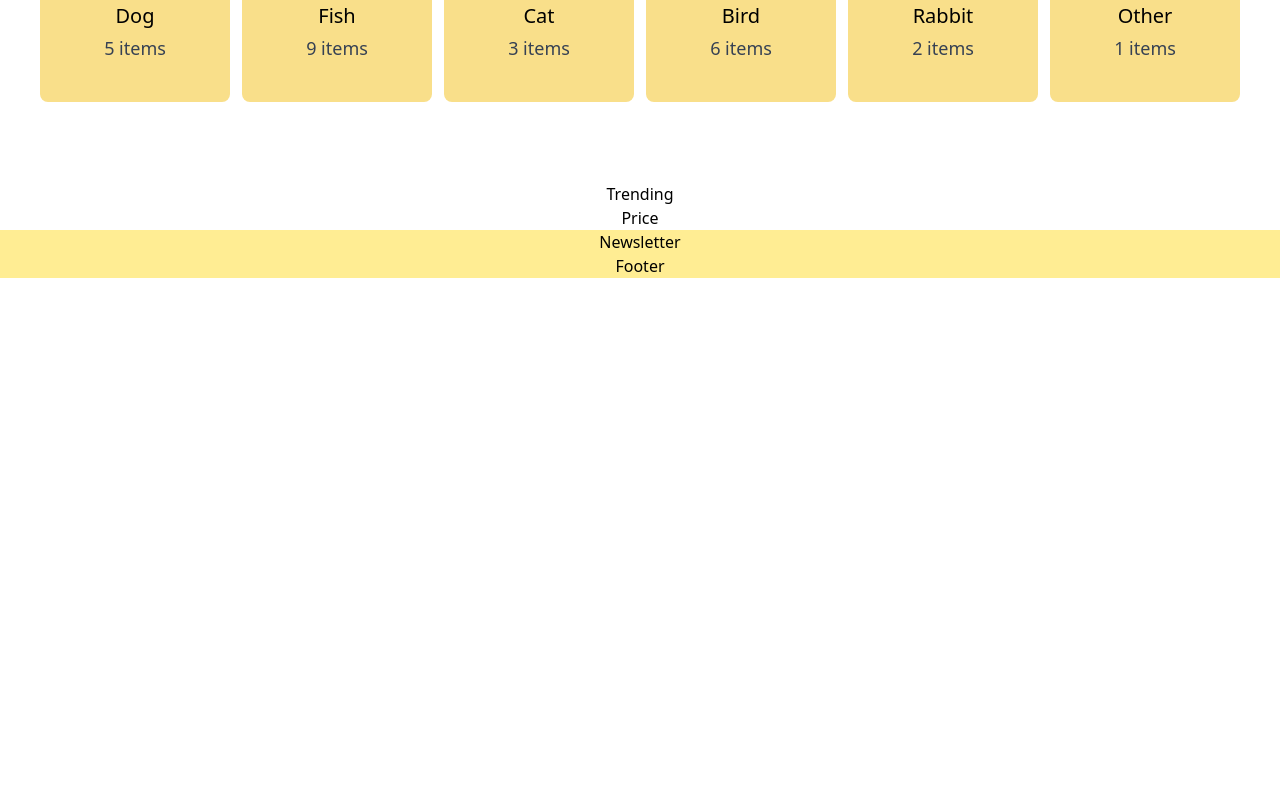
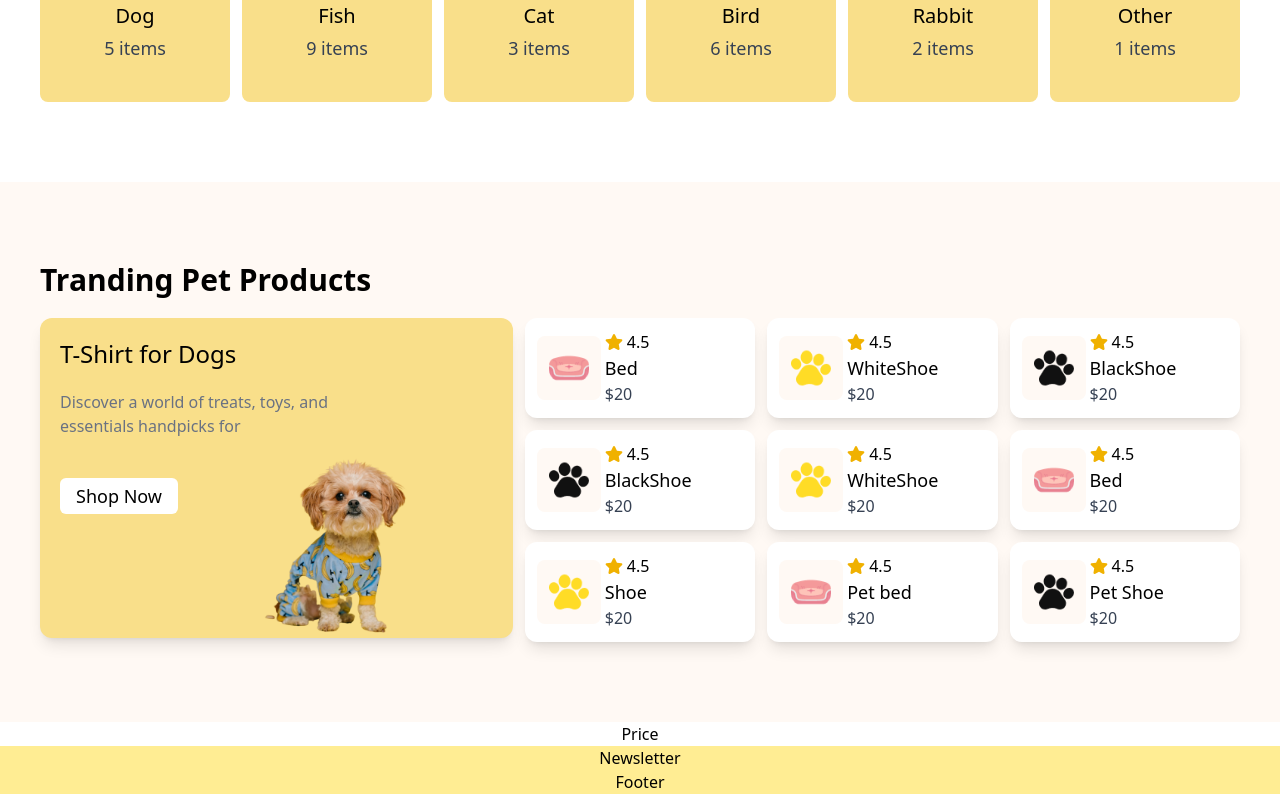
Before and after one commit to mrirakib04/landing-page-7, a React (Vite) app: page / in a window 1280 px wide. Shown: the part 992-1786 px from the top of the page. Before the commit the page ends 1270 px from the top, so only its background shows below. Built offline with nearby package versions, Linux system fonts and the light colour scheme.

Commit message:
trending products section

```diff
--- a/src/components/Categories.jsx
+++ b/src/components/Categories.jsx
@@ -8,7 +8,9 @@
 const Categories = () => {
   return (
     <div className="w-full md:px-10 px-5 md:py-20 py-10 flex flex-col gap-5">
-      <h2 className="text-3xl font-semibold">Browse by Categories</h2>
+      <h2 className="md:text-3xl text-2xl font-semibold">
+        Browse by Categories
+      </h2>
       <div className="w-full grid lg:grid-cols-6 md:grid-cols-5 sm:grid-cols-4 grid-cols-2 gap-3">
         <div className="w-full py-10 px-5 flex flex-col gap-1 items-center bg-[#F9DF8A] rounded-lg">
           <img
--- a/src/components/Trending.jsx
+++ b/src/components/Trending.jsx
@@ -1,5 +1,170 @@
+import { FaStar } from "react-icons/fa";
+import cardDog from "./../assets/img/cute-pet-small.png";
+import bed from "./../assets/img/pet-couch.png";
+import BlackShoe from "./../assets/img/logo-header.png";
+import WhiteShoe from "./../assets/img/logo-footer.png";
+
 const Trending = () => {
-  return <div>Trending</div>;
+  return (
+    <div className="w-full md:px-10 px-5 md:py-20 py-10 flex flex-col gap-5 bg-[#FFF9F4]">
+      <h2 className="md:text-3xl text-2xl font-semibold">
+        Tranding Pet Products
+      </h2>
+      <div className="w-full grid lg:grid-cols-5 sm:grid-cols-4 grid-cols-2 gap-3">
+        <div className="col-span-2 lg:row-span-3 sm:row-span-3 p-5 bg-[#F9DF8A] rounded-xl shadow-lg lg:h-80 md:h-[360px] h-[340px]">
+          <h4 className="md:text-2xl text-xl font-medium">T-Shirt for Dogs</h4>
+          <p className="text-gray-500 md:w-2/3 w-5/6 mt-5 font-medium">
+            Discover a world of treats, toys, and essentials handpicks for
+          </p>
+          <div className="w-full flex items-start justify-between gap-2 relative">
+            <button className=" mt-10 py-1 px-4 bg-white text-black hover:bg-black hover:text-white duration-300 rounded-md text-lg font-medium">
+              Shop Now
+            </button>
+            <img
+              className="h-60 absolute lg:left-50 md:left-40 sm:left-35 left-25 -top-10"
+              src={cardDog}
+              alt="cardDog"
+            />
+          </div>
+        </div>
+        <div className="p-3 col-span-1 bg-white rounded-xl shadow-lg flex items-center gap-1">
+          <img
+            className="md:max-h-16 max-h-12 h-full md:max-w-16 max-w-12 w-full object-cover sm:p-3 p-2 rounded-lg bg-[#FFF9F4]"
+            src={bed}
+            alt="bed"
+          />
+          <div className="flex flex-col items-start justify-between">
+            <p className="flex items-center gap-1">
+              <FaStar className="text-lg text-yellow-500"></FaStar>
+              4.5
+            </p>
+            <h4 className="md:text-lg text-base font-medium">Bed</h4>
+            <p className="font-medium text-gray-700">$20</p>
+          </div>
+        </div>
+        <div className="p-3 col-span-1 bg-white rounded-xl shadow-lg flex items-center gap-1">
+          <img
+            className="md:max-h-16 max-h-12 h-full md:max-w-16 max-w-12 w-full object-cover sm:p-3 p-2 rounded-lg bg-[#FFF9F4]"
+            src={BlackShoe}
+            alt="BlackShoe"
+          />
+          <div className="flex flex-col items-start justify-between">
+            <p className="flex items-center gap-1">
+              <FaStar className="text-lg text-yellow-500"></FaStar>
+              4.5
+            </p>
+            <h4 className="md:text-lg text-base font-medium">WhiteShoe</h4>
+            <p className="font-medium text-gray-700">$20</p>
+          </div>
+        </div>
+        <div className="p-3 col-span-1 bg-white rounded-xl shadow-lg flex items-center gap-1">
+          <img
+            className="md:max-h-16 max-h-12 h-full md:max-w-16 max-w-12 w-full object-cover sm:p-3 p-2 rounded-lg bg-[#FFF9F4]"
+            src={WhiteShoe}
+            alt="WhiteShoe"
+          />
+          <div className="flex flex-col items-start justify-between">
+            <p className="flex items-center gap-1">
+              <FaStar className="text-lg text-yellow-500"></FaStar>
+              4.5
+            </p>
+            <h4 className="md:text-lg text-base font-medium">BlackShoe</h4>
+            <p className="font-medium text-gray-700">$20</p>
+          </div>
+        </div>
+        <div className="p-3 col-span-1 bg-white rounded-xl shadow-lg flex items-center gap-1">
+          <img
+            className="md:max-h-16 max-h-12 h-full md:max-w-16 max-w-12 w-full object-cover sm:p-3 p-2 rounded-lg bg-[#FFF9F4]"
+            src={WhiteShoe}
+            alt="WhiteShoe"
+          />
+          <div className="flex flex-col items-start justify-between">
+            <p className="flex items-center gap-1">
+              <FaStar className="text-lg text-yellow-500"></FaStar>
+              4.5
+            </p>
+            <h4 className="md:text-lg text-base font-medium">BlackShoe</h4>
+            <p className="font-medium text-gray-700">$20</p>
+          </div>
+        </div>
+        <div className="p-3 col-span-1 bg-white rounded-xl shadow-lg flex items-center gap-1">
+          <img
+            className="md:max-h-16 max-h-12 h-full md:max-w-16 max-w-12 w-full object-cover sm:p-3 p-2 rounded-lg bg-[#FFF9F4]"
+            src={BlackShoe}
+            alt="BlackShoe"
+          />
+          <div className="flex flex-col items-start justify-between">
+            <p className="flex items-center gap-1">
+              <FaStar className="text-lg text-yellow-500"></FaStar>
+              4.5
+            </p>
+            <h4 className="md:text-lg text-base font-medium">WhiteShoe</h4>
+            <p className="font-medium text-gray-700">$20</p>
+          </div>
+        </div>
+        <div className="p-3 col-span-1 bg-white rounded-xl shadow-lg flex items-center gap-1">
+          <img
+            className="md:max-h-16 max-h-12 h-full md:max-w-16 max-w-12 w-full object-cover sm:p-3 p-2 rounded-lg bg-[#FFF9F4]"
+            src={bed}
+            alt="bed"
+          />
+          <div className="flex flex-col items-start justify-between">
+            <p className="flex items-center gap-1">
+              <FaStar className="text-lg text-yellow-500"></FaStar>
+              4.5
+            </p>
+            <h4 className="md:text-lg text-base font-medium">Bed</h4>
+            <p className="font-medium text-gray-700">$20</p>
+          </div>
+        </div>
+        <div className="p-3 lg:col-span-1 bg-white rounded-xl shadow-lg flex items-center gap-1">
+          <img
+            className="md:max-h-16 max-h-12 h-full md:max-w-16 max-w-12 w-full object-cover sm:p-3 p-2 rounded-lg bg-[#FFF9F4]"
+            src={BlackShoe}
+            alt="BlackShoe"
+          />
+          <div className="flex flex-col items-start justify-between">
+            <p className="flex items-center gap-1">
+              <FaStar className="text-lg text-yellow-500"></FaStar>
+              4.5
+            </p>
+            <h4 className="md:text-lg text-base font-medium">Shoe</h4>
+            <p className="font-medium text-gray-700">$20</p>
+          </div>
+        </div>
+        <div className="p-3 lg:col-span-1 bg-white rounded-xl shadow-lg flex items-center gap-1">
+          <img
+            className="md:max-h-16 max-h-12 h-full md:max-w-16 max-w-12 w-full object-cover sm:p-3 p-2 rounded-lg bg-[#FFF9F4]"
+            src={bed}
+            alt="bed"
+          />
+          <div className="flex flex-col items-start justify-between">
+            <p className="flex items-center gap-1">
+              <FaStar className="text-lg text-yellow-500"></FaStar>
+              4.5
+            </p>
+            <h4 className="md:text-lg text-base font-medium">Pet bed</h4>
+            <p className="font-medium text-gray-700">$20</p>
+          </div>
+        </div>
+        <div className="lg:flex hidden p-3 lg:col-span-1 bg-white rounded-xl shadow-lg items-center gap-1">
+          <img
+            className="md:max-h-16 max-h-12 h-full md:max-w-16 max-w-12 w-full object-cover sm:p-3 p-2 rounded-lg bg-[#FFF9F4]"
+            src={WhiteShoe}
+            alt="WhiteShoe"
+          />
+          <div className="flex flex-col items-start justify-between">
+            <p className="flex items-center gap-1">
+              <FaStar className="text-lg text-yellow-500"></FaStar>
+              4.5
+            </p>
+            <h4 className="md:text-lg text-base font-medium">Pet Shoe</h4>
+            <p className="font-medium text-gray-700">$20</p>
+          </div>
+        </div>
+      </div>
+    </div>
+  );
 };
 
 export default Trending;
```
